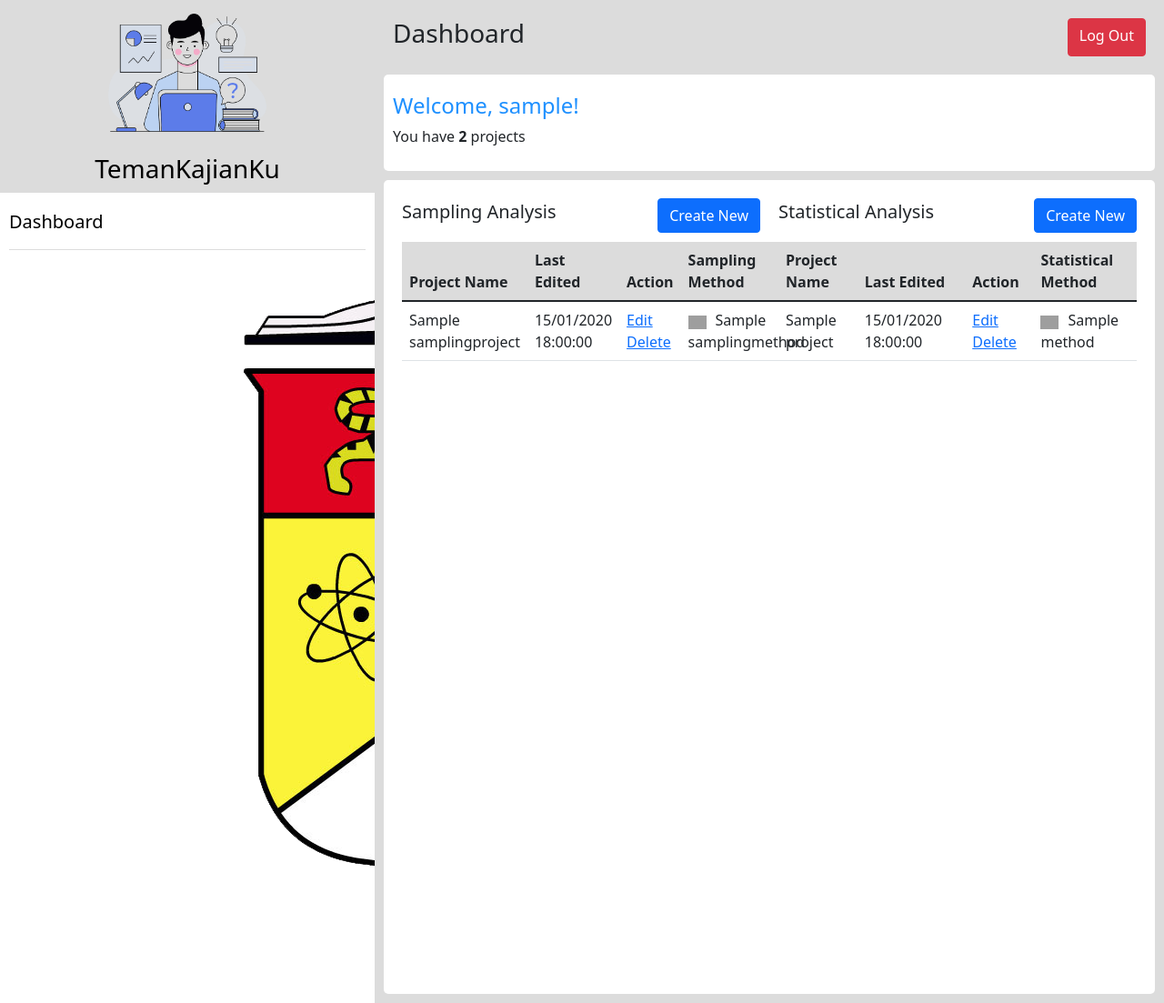
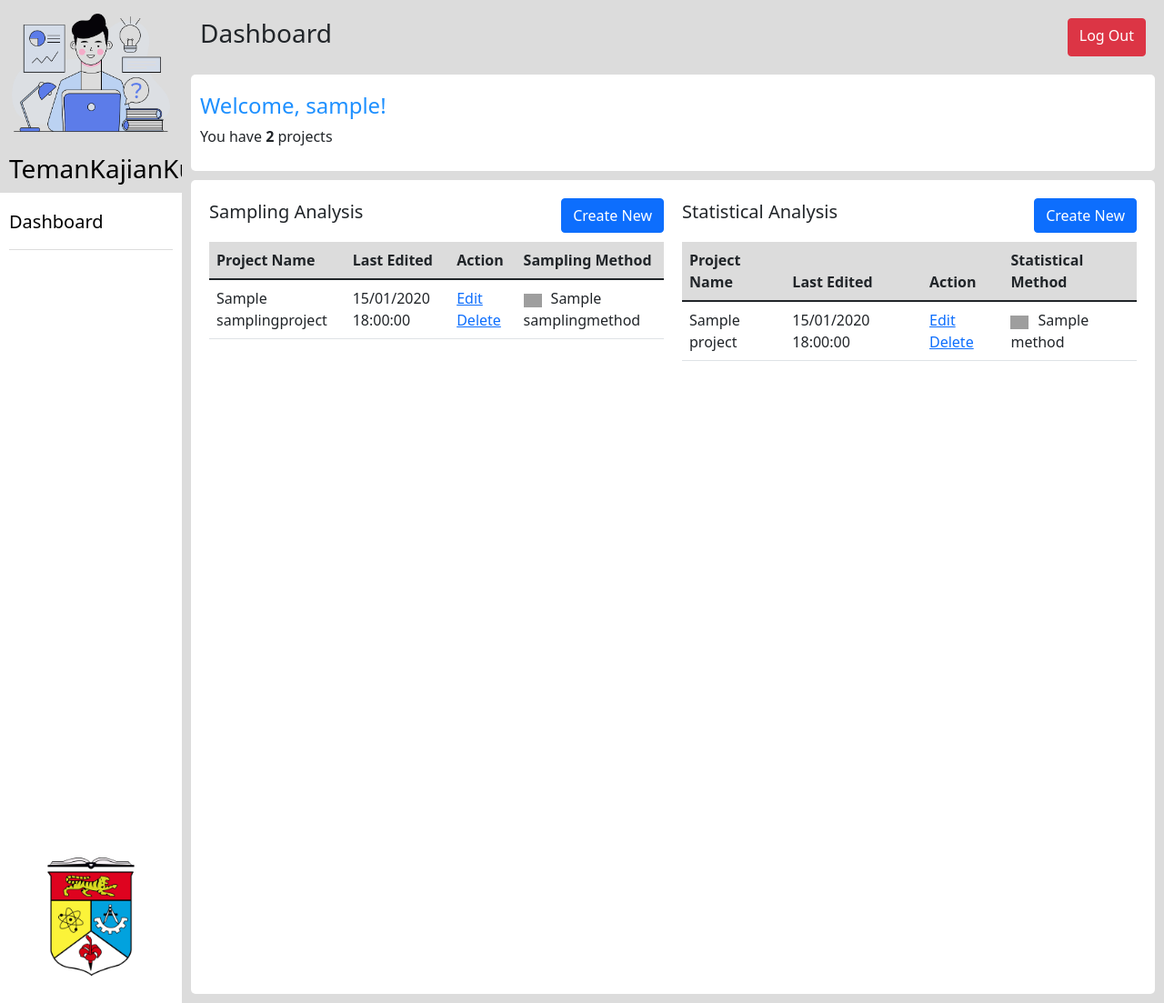
Before and after one commit to kinanda/quantistic, a Django app: page / in a window 1280 px wide. Shown: the whole page at 91% size. Run offline with Django 3.2, Linux system fonts and the light colour scheme; a user stored in the database is signed in; tables that the repository leaves empty hold one stand-in row (values such as "Sample post"); grey boxes are pictures that could not be loaded.

Commit message:
Remove logo link. Collect static.

```diff
--- a/dashboard/templates/dashboard/dashboard.html
+++ b/dashboard/templates/dashboard/dashboard.html
@@ -22,9 +22,7 @@
                 <a href="{% url 'dashboard:dashboard_page' %}" class="h5">Dashboard</a>
             </div>
             <div class="sidebar-logo-ukm">
-                <a href="{% url 'dashboard:dashboard_page' %}" class="h3">
-                    <img src="{% static 'dashboard/assets/logo-ukm.png' %}" class="sidebar-ukm"/>
-                </a>
+                <img src="{% static 'dashboard/assets/logo-ukm.png' %}" class="sidebar-ukm"/>
             </div>
         </div>
         <div class="dashboard-container">
--- a/static/dashboard/css/style.css
+++ b/static/dashboard/css/style.css
@@ -27,6 +27,16 @@
 .sidebar-img {
     max-width: 180px;
     background-color: gainsboro;
+}
+
+.sidebar-logo-ukm {
+    position: absolute;
+    bottom: 0px;
+}
+
+.sidebar-ukm {
+    max-width: 200px;
+    padding-bottom: 20px;
 }
 
 .sidebar-menu {
```
Also changed, not shown: static/dashboard/assets/logo-ukm.png (added).
